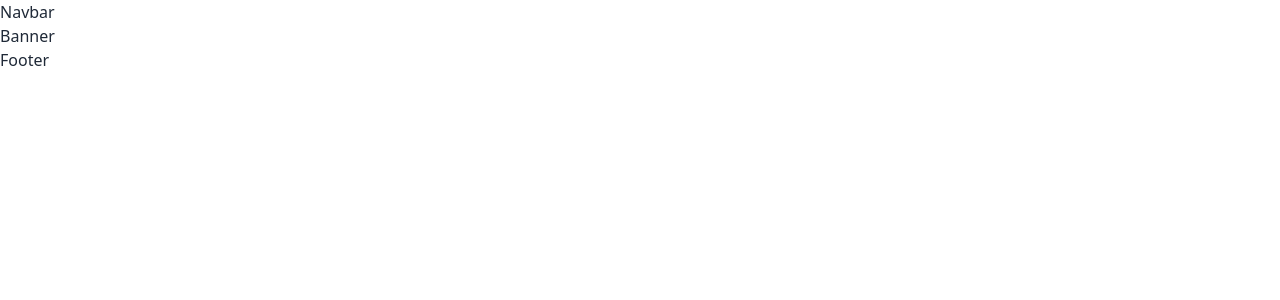
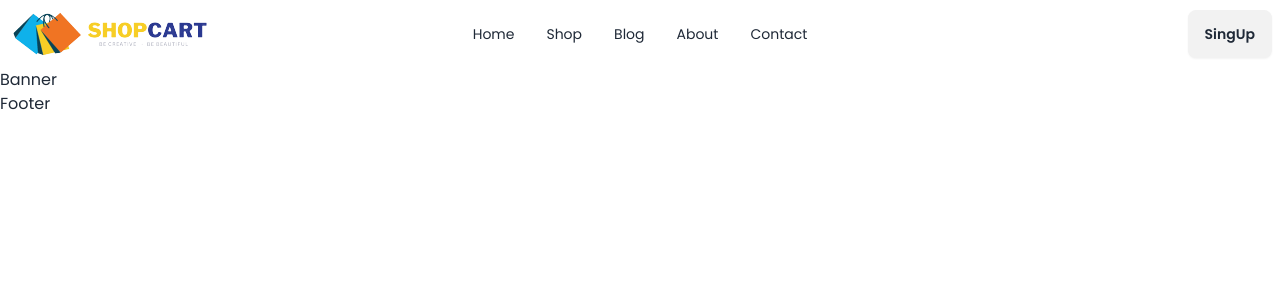
Before and after one commit to mehedi22rifat/react-complate-E-commers-website, a React (Vite) app: page / in a window 1280 px wide. Shown: the top 300 px of the page. Built offline with nearby package versions, Linux system fonts and the light colour scheme.

Commit message:
added navbar section and poppins font

```diff
--- a/src/App.css
+++ b/src/App.css
@@ -0,0 +1,20 @@
+
+
+
+
+.secetion-container{
+    @apply max-w-screen-2xl container mx-auto lg:px-24 px-4;
+}
+
+header{
+    z-index: 10001 !important;
+}
+
+.nav-link {
+    @apply relative text-gray-800 font-medium transition-all ease-in-out duration-300;
+  }
+
+  .nav-link::after {
+    content: "";
+    @apply absolute left-0 bottom-0 h-[2px] bg-blue-500 w-0 transition-all duration-300 ease-in-out;
+  }
--- a/src/components/Home/Home.jsx
+++ b/src/components/Home/Home.jsx
@@ -3,7 +3,7 @@
 
 const Home = () => {
   return (
-    <div>
+    <div className='font-poppins'>
 
     <Banner/>
 
--- a/src/components/Home/Main/Main.jsx
+++ b/src/components/Home/Main/Main.jsx
@@ -5,7 +5,7 @@
 
 const Main = () => {
   return (
-    <div>
+    <div className='max-w-screen-2xl container mx-auto'>
 
     <Navbar/>
      <Outlet/>
--- a/src/components/Home/Navbar/Navbar.jsx
+++ b/src/components/Home/Navbar/Navbar.jsx
@@ -1,4 +1,6 @@
 import React, { useEffect, useState } from 'react'
+import logo from '../../../assets/images/logo/logo.png'
+import { Link } from 'react-router-dom';
 
 const Navbar = () => {
 
@@ -20,16 +22,59 @@
     };
   }, []);
 
+//   links here
+  const NavLinks = <>
+      <Link className='nav-link' to={'/'}> <li><a>Home</a></li></Link>
+      <Link to={'shop'}> <li><a>Shop</a></li></Link>
+      <Link to={'/blog'}> <li><a>Blog</a></li></Link>
+      <Link to={'/about'}> <li><a>About</a></li></Link>
+      <Link to={'/contact'}> <li><a>Contact</a></li></Link>
+  </>
+
 
   return (
-    <div
-    className={`header ${headerFixed ? 'fixed' : ''}`}
-    >
 
-        Navbar
+   <div className={`navbar bg-base-100 secetion-container ${headerFixed ? 'fixed' : ''} `}>
+  <div className="navbar-start">
+    <div className="dropdown">
+      <div tabIndex={0} role="button" className="btn btn-ghost lg:hidden">
+        <svg
+          xmlns="http://www.w3.org/2000/svg"
+          className="h-5 w-5"
+          fill="none"
+          viewBox="0 0 24 24"
+          stroke="currentColor">
+          <path
+            strokeLinecap="round"
+            strokeLinejoin="round"
+            strokeWidth="2"
+            d="M4 6h16M4 12h8m-8 6h16" />
+        </svg>
+      </div>
+      <ul
+        tabIndex={0}
+        className="menu menu-sm dropdown-content bg-base-100 rounded-box z-[1] mt-3 w-52 p-2 shadow">
+       {
+
+        NavLinks
+       }
+      </ul>
+    </div>
+    <img className='' src={logo} alt="" />
+  </div>
+  <div className="navbar-center hidden lg:flex">
+    <ul className="menu menu-horizontal px-1">
+     {
+        NavLinks
+     }
+    </ul>
+  </div>
+  <div className="navbar-end">
+    <a className="btn">SingUp</a>
+  </div>
+</div>
 
 
-    </div>
   )
 }
 
--- a/src/index.css
+++ b/src/index.css
@@ -1,3 +1,11 @@
+@import url('https://fonts.googleapis.com/css2?family=Poppins:ital,wght@0,100;0,200;0,300;0,400;0,500;0,600;0,700;0,800;0,900;1,100;1,200;1,300;1,400;1,500;1,600;1,700;1,800;1,900&display=swap');
+
+
+body {
+    @apply font-poppins;
+  }
+
+
 @tailwind base;
 @tailwind components;
 @tailwind utilities;
--- a/tailwind.config.js
+++ b/tailwind.config.js
@@ -5,7 +5,11 @@
     "./src/**/*.{js,ts,jsx,tsx}",
   ],
   theme: {
-    extend: {},
+    extend: {
+      fontFamily: {
+        poppins: ['Poppins', 'sans-serif'],
+      },
+    },
   },
   plugins: [
     require('daisyui'),
```
